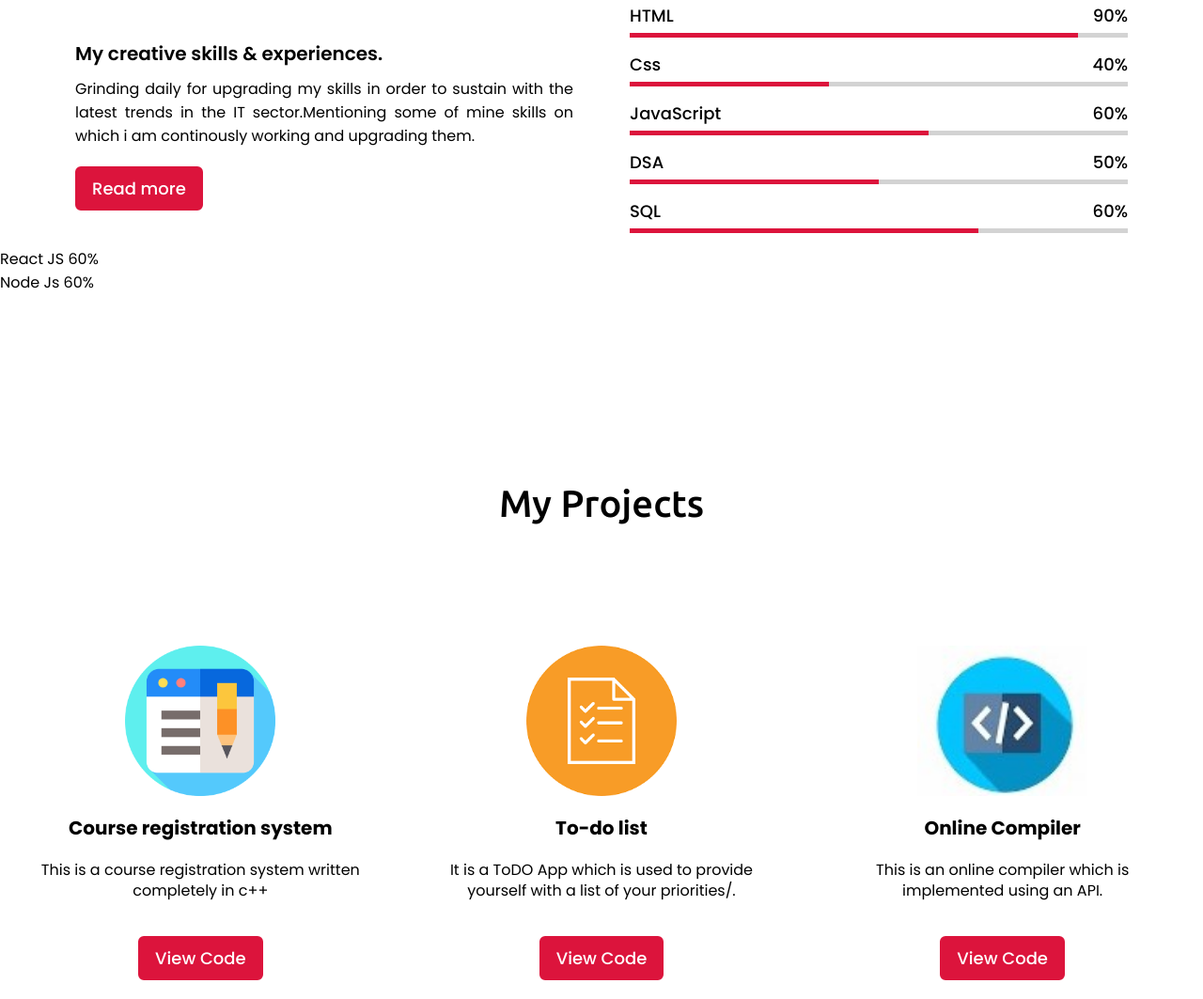
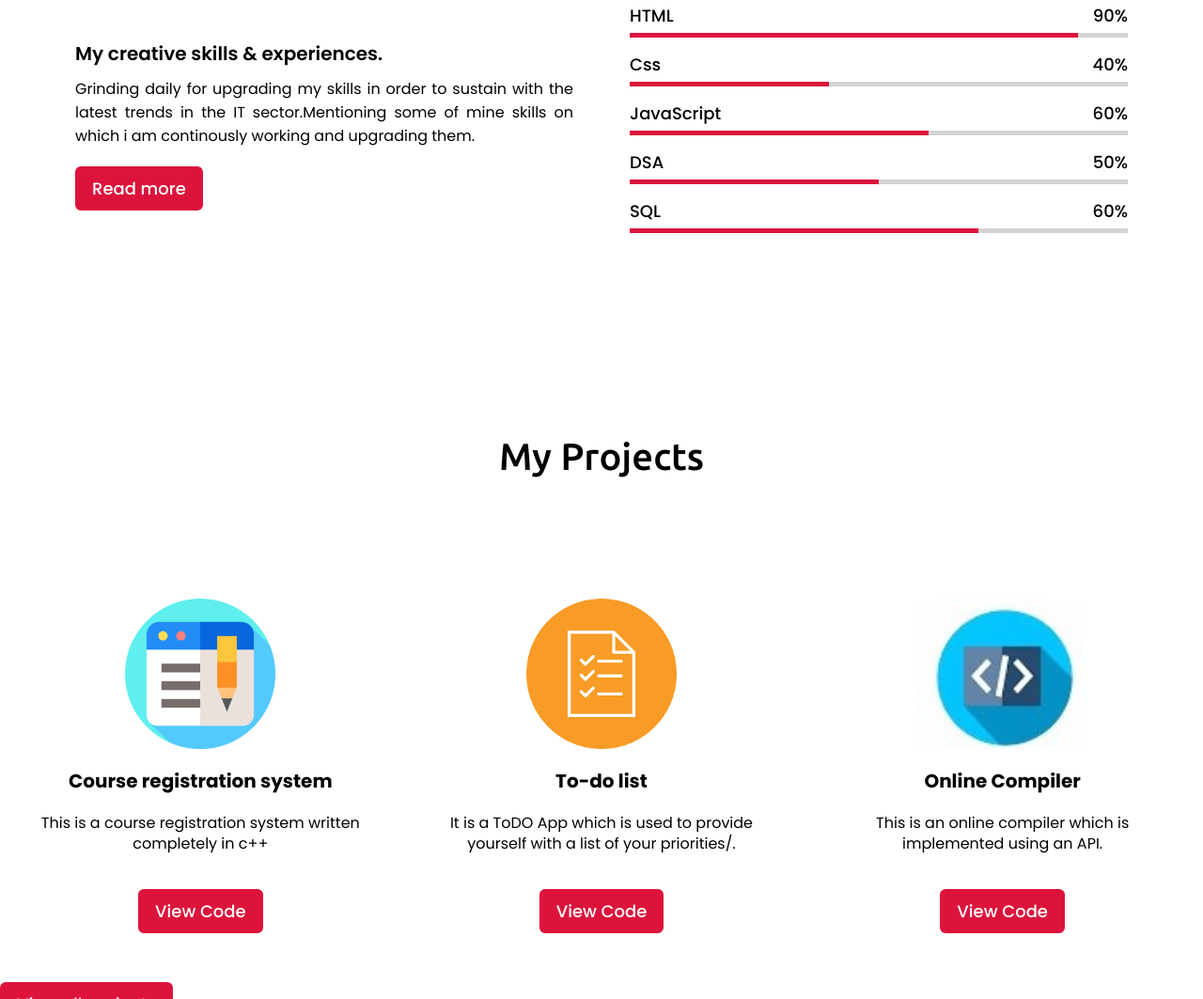
Before and after one commit to callmejod/personal-portfolio.github.io, a plain HTML site: page index.html in a window 1280 px wide. Shown: the part 1749-2812 px from the top of the page at 94% size. Drawn offline with nearby package versions, Linux system fonts and the light colour scheme.

Commit message:
Update index.html

```diff
--- a/index.html
+++ b/index.html
@@ -110,24 +110,7 @@
             </div>
         </div>
       </div>
-        <div class="bars">
-                <div class="info">
-                  <span>React JS</span>
-                  <span>60%</span>
-                </div>
-                <div class="line SQL"></div>
-         </div>
-       </div>
-      </div>
-         <div class="bars">
-                <div class="info">
-                  <span>Node Js</span>
-                  <span>60%</span>
-                </div>
-                <div class="line SQL"></div>
-         </div>
-        </div>
-     </div>
+
 
       </section>
 
```
